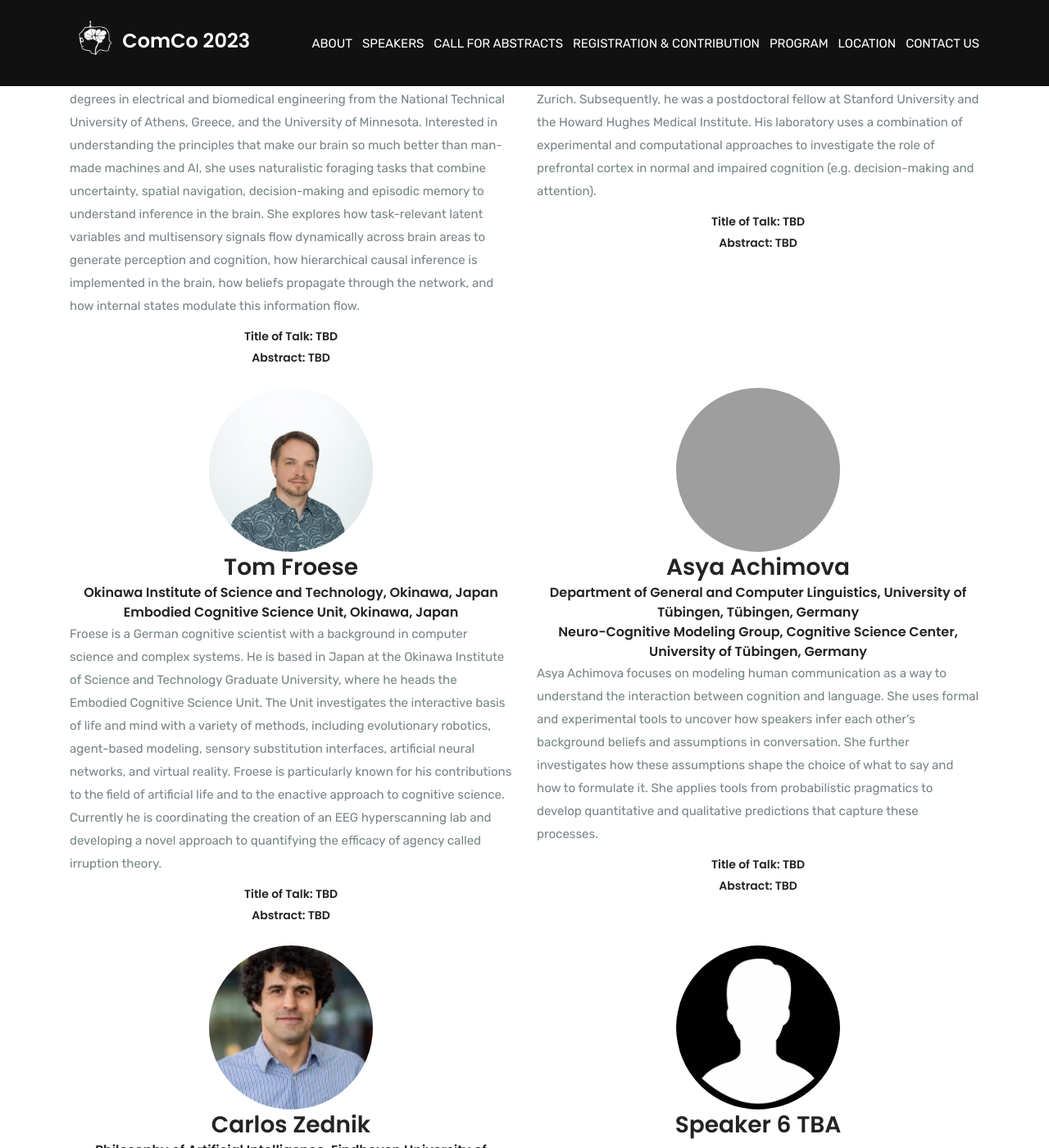
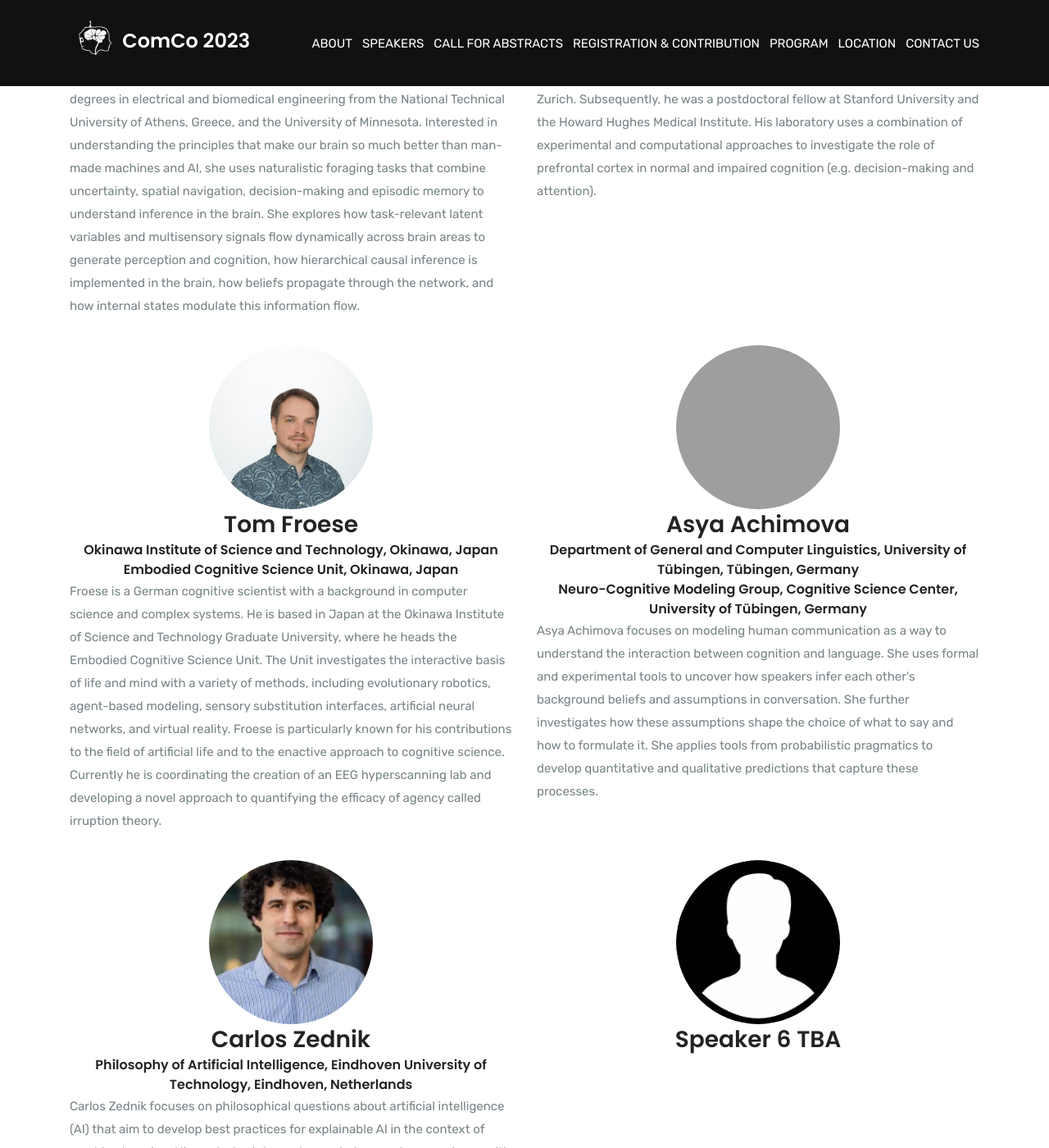
Before and after one commit to comco23/comco23.github.io, a Jekyll site: the page built from speakers.html, in a window 1280 px wide and 1400 px high, scrolled down 960 px. Shown: the whole window at 82% size. Built offline with Jekyll 4.4.1, drawn with Linux system fonts in a browser that asks for light colours; some of the changed text lies outside the part shown; grey boxes are pictures that could not be loaded.

Commit message:
made changes

```diff
--- a/speakers.html
+++ b/speakers.html
@@ -61,8 +61,8 @@ permalink: /keynote
 					brain areas to generate perception and cognition, how hierarchical causal inference
 					is implemented in the brain, how beliefs propagate through the network, and how internal
 					states modulate this information flow. </p>
-					<h6>Title of Talk: TBD </h6>
-					<h6>Abstract: TBD </h6>
+					<!--<h6>Title of Talk: TBD </h6>-->
+					<!--<h6>Abstract: TBD </h6>-->
 				</div>
 			</div>
 
@@ -79,8 +79,8 @@ permalink: /keynote
 						Stanford University and the Howard Hughes Medical Institute. His laboratory uses a combination of
 						experimental and computational approaches to investigate the role of prefrontal cortex in normal and
 						impaired cognition (e.g. decision-making and attention). </p>
-					<h6>Title of Talk: TBD </h6>
-					<h6>Abstract: TBD<h6></h6>
+					<!--<h6>Title of Talk: TBD </h6>-->
+					<!--<h6>Abstract: TBD </h6>-->
 				</div>
 			</div>
 
@@ -98,8 +98,8 @@ permalink: /keynote
 						particularly known for his contributions to the field of artificial life and to the enactive approach
 						to cognitive science. Currently he is coordinating the creation of an EEG hyperscanning lab and
 						developing a novel approach to quantifying the efficacy of agency called irruption theory. </p>
-					<h6>Title of Talk: TBD </h6>
-					<h6>Abstract: TBD </h6>
+					<!--<h6>Title of Talk: TBD </h6>-->
+					<!--<h6>Abstract: TBD </h6>-->
 				</div>
 			</div>
 
@@ -116,8 +116,8 @@ permalink: /keynote
 						how these assumptions shape the choice of what to say and how to formulate it. She applies
 						tools from probabilistic pragmatics to develop quantitative and qualitative predictions that
 						capture these processes. </p>
-					<h6>Title of Talk: TBD </h6>
-					<h6>Abstract: TBD </h6>
+					<!--<h6>Title of Talk: TBD </h6>-->
+					<!--<h6>Abstract: TBD </h6>-->
 				</div>
 			</div>
 
@@ -131,8 +131,8 @@ permalink: /keynote
 						best practices for explainable AI in the context of machine learning. His work also intersects
 						psychology and neuroscience with an aim to apply mathmatical models to better describe cognitive mechanisms.</p>
 
-					<h6>Title of Talk: TBD </h6>
-					<h6>Abstract: TBD </h6>
+					<!--<h6>Title of Talk: TBD </h6>-->
+					<!--<h6>Abstract: TBD </h6>-->
 				</div>
 			</div>
 
```
